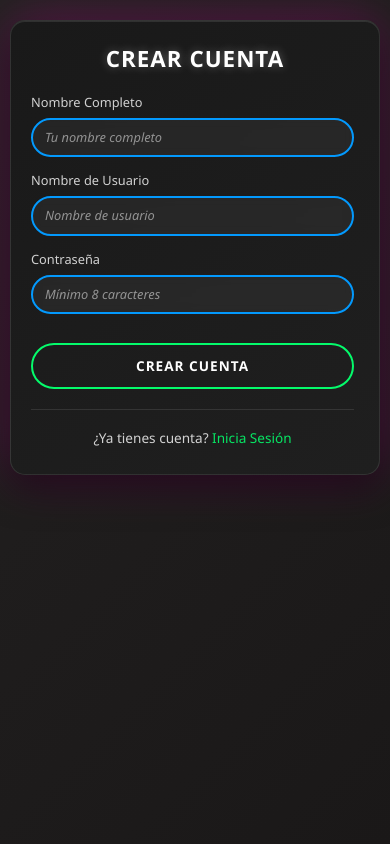
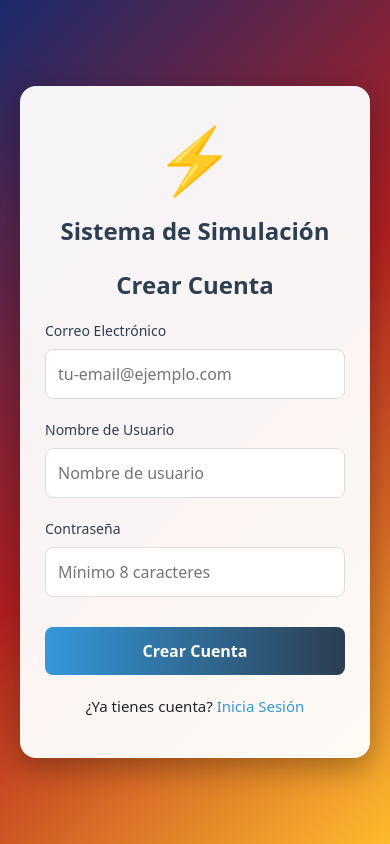
Before and after one commit to 2100679b/proyect, a Vue app in the folder frontend/: page /register in a window 390 px wide. Built offline with nearby package versions, Linux system fonts and the light colour scheme; no server answers.

Commit message:
Proyecto inicial con base de datos PostgreSQL para monitoreo de dispositivos

```diff
--- a/frontend/src/components/sesion/login.vue
+++ b/frontend/src/components/sesion/login.vue
@@ -1,6 +1,11 @@
 <template>
   <div class="login-container">
     <div class="login-box">
+      <div class="logo-container">
+        <div class="app-logo">⚡</div>
+        <h1 class="app-name">Sistema de Simulación</h1>
+      </div>
+
       <h1 class="login-title">{{ isRegister ? 'Registro' : 'Iniciar Sesión' }}</h1>
       <p class="login-subtitle">
         {{ isRegister ? 'Crea una cuenta nueva' : 'Ingresa a tu cuenta' }}
@@ -20,12 +25,22 @@
 
         <div class="form-group">
           <label class="form-label">{{ isRegister ? 'Nombre de usuario:' : 'Usuario o correo:' }}</label>
+
+          <!-- Input separados para resolver el problema de v-model -->
           <input
-            :value="isRegister ? formData.username : formData.identifier"
-            @input="updateInput"
+            v-if="isRegister"
+            v-model="formData.username"
             type="text"
             class="form-input"
-            :placeholder="isRegister ? 'Tu nombre de usuario' : 'Usuario o email'"
+            placeholder="Tu nombre de usuario"
+            required
+          />
+          <input
+            v-else
+            v-model="formData.identifier"
+            type="text"
+            class="form-input"
+            placeholder="Usuario o email"
             required
           />
         </div>
@@ -54,16 +69,23 @@
         </a>
       </div>
 
-      <p v-if="errorMessage" class="error-message">{{ errorMessage }}</p>
-      <p v-if="successMessage" class="success-message">{{ successMessage }}</p>
+      <div v-if="errorMessage" class="message-box error-message">
+        <i class="icon">⚠️</i> {{ errorMessage }}
+      </div>
+
+      <div v-if="successMessage" class="message-box success-message">
+        <i class="icon">✅</i> {{ successMessage }}
+      </div>
     </div>
   </div>
 </template>
 
 <script>
 import axios from 'axios';
+import { setAuthToken } from '../utils/auth';
 
-const API_URL = '/api/users';
+// Configura la URL base para todas las solicitudes
+axios.defaults.baseURL = process.env.VUE_APP_API_URL || '';
 
 export default {
   name: 'Login',
@@ -82,87 +104,259 @@ export default {
     };
   },
   methods: {
-    updateInput(event) {
-      if (this.isRegister) {
-        this.formData.username = event.target.value;
-      } else {
-        this.formData.identifier = event.target.value;
-      }
-    },
     toggleForm() {
       this.isRegister = !this.isRegister;
-      this.clearForm();
+      this.clearMessages();
     },
-    clearForm() {
-      this.formData = {
-        email: '',
-        username: '',
-        password: '',
-        identifier: ''
-      };
+    clearMessages() {
       this.errorMessage = '';
       this.successMessage = '';
     },
     async register() {
       this.isLoading = true;
-      this.errorMessage = '';
-      this.successMessage = '';
+      this.clearMessages();
 
       try {
-        const res = await axios.post(`${API_URL}/register`, {
+        const response = await axios.post('/api/users/register', {
           email: this.formData.email,
           username: this.formData.username,
           password: this.formData.password
         });
 
-        this.successMessage = res.data.message || '¡Registro exitoso!';
-        this.clearForm();
+        this.successMessage = response.data.message || '¡Registro exitoso!';
+
+        // Limpiar formulario después de registro exitoso
+        this.formData = {
+          email: '',
+          username: '',
+          password: '',
+          identifier: ''
+        };
+
+        // Cambiar automáticamente a login después de 2 segundos
         setTimeout(() => {
           this.isRegister = false;
         }, 2000);
-      } catch (err) {
-        this.errorMessage = err.response?.data?.error || 'Error al registrar usuario';
-        console.error('Error en registro:', err);
+      } catch (error) {
+        this.handleError(error, 'registro');
       } finally {
         this.isLoading = false;
       }
     },
     async login() {
       this.isLoading = true;
-      this.errorMessage = '';
-      this.successMessage = '';
+      this.clearMessages();
 
       try {
-        const res = await axios.post(`${API_URL}/login`, {
+        const response = await axios.post('/api/users/login', {
           identifier: this.formData.identifier,
           password: this.formData.password
         });
 
-        localStorage.setItem('token', res.data.token);
-        this.successMessage = res.data.message || '¡Inicio de sesión exitoso!';
+        // Guardar token y datos de usuario
+        setAuthToken(response.data.token);
 
-        const userName = this.formData.identifier;
+        this.successMessage = response.data.message || '¡Inicio de sesión exitoso!';
 
-        this.clearForm();
+        // Limpiar formulario
+        this.formData.password = '';
 
+        // Redirigir después de 1.5 segundos
         setTimeout(() => {
-          this.$emit('login-success', {
-            usuario: res.data.usuario || null,
-            userName: userName,
-            timestamp: new Date().toISOString()
-          });
-          this.$router.push('/menu');
+          this.$router.push('/dashboard');
         }, 1500);
 
-      } catch (err) {
-        this.errorMessage = err.response?.data?.error || 'Error al iniciar sesión';
-        console.error('Error en login:', err);
+      } catch (error) {
+        this.handleError(error, 'inicio de sesión');
       } finally {
         this.isLoading = false;
+      }
+    },
+    handleError(error, context) {
+      console.error(`Error en ${context}:`, error);
+
+      if (error.response) {
+        // Error del servidor (4xx, 5xx)
+        if (error.response.data && error.response.data.error) {
+          this.errorMessage = error.response.data.error;
+        } else {
+          this.errorMessage = `Error en ${context}: ${error.response.status}`;
+        }
+      } else if (error.request) {
+        // La solicitud se hizo pero no se recibió respuesta
+        this.errorMessage = 'No se pudo conectar al servidor. Verifica tu conexión.';
+      } else {
+        // Error al configurar la solicitud
+        this.errorMessage = `Error de configuración: ${error.message}`;
       }
     }
   }
 };
 </script>
 
-<style scoped src="./login.css"></style>
+<style scoped>
+.login-container {
+  display: flex;
+  justify-content: center;
+  align-items: center;
+  min-height: 100vh;
+  background: linear-gradient(135deg, #1a2a6c, #b21f1f, #fdbb2d);
+  padding: 20px;
+}
+
+.login-box {
+  background: rgba(255, 255, 255, 0.95);
+  border-radius: 16px;
+  box-shadow: 0 10px 30px rgba(0, 0, 0, 0.3);
+  padding: 40px;
+  width: 100%;
+  max-width: 450px;
+  transition: all 0.3s ease;
+}
+
+.logo-container {
+  text-align: center;
+  margin-bottom: 25px;
+}
+
+.app-logo {
+  font-size: 64px;
+  margin-bottom: 10px;
+}
+
+.app-name {
+  color: #2c3e50;
+  font-size: 24px;
+  font-weight: 700;
+  margin: 0;
+}
+
+.login-title {
+  color: #2c3e50;
+  font-size: 28px;
+  font-weight: 700;
+  text-align: center;
+  margin-bottom: 8px;
+}
+
+.login-subtitle {
+  color: #7f8c8d;
+  text-align: center;
+  margin-bottom: 30px;
+  font-size: 16px;
+}
+
+.login-form {
+  margin-bottom: 25px;
+}
+
+.form-group {
+  margin-bottom: 20px;
+}
+
+.form-label {
+  display: block;
+  margin-bottom: 8px;
+  color: #2c3e50;
+  font-weight: 500;
+  font-size: 14px;
+}
+
+.form-input {
+  width: 100%;
+  padding: 14px;
+  border: 1px solid #ddd;
+  border-radius: 8px;
+  font-size: 16px;
+  transition: border-color 0.3s;
+  box-sizing: border-box;
+}
+
+.form-input:focus {
+  border-color: #3498db;
+  outline: none;
+  box-shadow: 0 0 0 3px rgba(52, 152, 219, 0.2);
+}
+
+.submit-btn {
+  width: 100%;
+  padding: 14px;
+  background: linear-gradient(to right, #3498db, #2c3e50);
+  color: white;
+  border: none;
+  border-radius: 8px;
+  font-size: 16px;
+  font-weight: 600;
+  cursor: pointer;
+  transition: all 0.3s ease;
+}
+
+.submit-btn:hover {
+  transform: translateY(-2px);
+  box-shadow: 0 5px 15px rgba(0, 0, 0, 0.2);
+}
+
+.submit-btn:disabled {
+  background: #bdc3c7;
+  cursor: not-allowed;
+  transform: none;
+  box-shadow: none;
+}
+
+.links-container {
+  text-align: center;
+  margin-bottom: 20px;
+}
+
+.toggle-login-link {
+  color: #3498db;
+  text-decoration: none;
+  font-weight: 500;
+  transition: color 0.3s;
+}
+
+.toggle-login-link:hover {
+  color: #2980b9;
+  text-decoration: underline;
+}
+
+.message-box {
+  padding: 15px;
+  border-radius: 8px;
+  display: flex;
+  align-items: center;
+  font-size: 15px;
+  margin-top: 20px;
+}
+
+.error-message {
+  background-color: #ffecec;
+  color: #e74c3c;
+  border: 1px solid #fadbd8;
+}
+
+.success-message {
+  background-color: #e8f7f0;
+  color: #27ae60;
+  border: 1px solid #d4efdf;
+}
+
+.icon {
+  margin-right: 10px;
+  font-size: 18px;
+}
+
+@media (max-width: 500px) {
+  .login-box {
+    padding: 25px;
+  }
+
+  .login-title {
+    font-size: 24px;
+  }
+
+  .form-input, .submit-btn {
+    padding: 12px;
+  }
+}
+</style>
--- a/frontend/src/components/sesion/register.vue
+++ b/frontend/src/components/sesion/register.vue
@@ -1,23 +1,28 @@
 <template>
   <div class="register-container">
     <div class="register-card">
+      <div class="logo-container">
+        <div class="app-logo">⚡</div>
+        <h1 class="app-name">Sistema de Simulación</h1>
+      </div>
+
       <h2>Crear Cuenta</h2>
       <form @submit.prevent="handleSubmit" class="register-form">
 
-        <!-- Nombre completo -->
+        <!-- Email -->
         <div class="form-group">
-          <label for="nombre">Nombre Completo</label>
+          <label for="email">Correo Electrónico</label>
           <input
-            type="text"
-            id="nombre"
-            v-model.trim="form.nombre"
-            :class="{ 'error': errors.nombre }"
-            placeholder="Tu nombre completo"
+            type="email"
+            id="email"
+            v-model.trim="form.email"
+            :class="{ 'error': errors.email }"
+            placeholder="tu-email@ejemplo.com"
             :disabled="isSubmitting"
             required
             maxlength="100"
           />
-          <span v-if="errors.nombre" class="error-message">{{ errors.nombre }}</span>
+          <span v-if="errors.email" class="error-message">{{ errors.email }}</span>
         </div>
 
         <!-- Username -->
@@ -38,35 +43,18 @@
 
         <!-- Password -->
         <div class="form-group">
-          <label for="contrasena">Contraseña</label>
+          <label for="password">Contraseña</label>
           <input
             type="password"
-            id="contrasena"
-            v-model="form.contrasena"
-            :class="{ 'error': errors.contrasena }"
+            id="password"
+            v-model="form.password"
+            :class="{ 'error': errors.password }"
             placeholder="Mínimo 8 caracteres"
             :disabled="isSubmitting"
             required
             maxlength="100"
           />
-          <span v-if="errors.contrasena" class="error-message">{{ errors.contrasena }}</span>
-        </div>
-
-        <!-- Roles (opcional) -->
-        <div class="form-group" v-if="showRoleSelection">
-          <label for="roles">Roles</label>
-          <select
-            id="roles"
-            v-model="form.selectedRoles"
-            :class="{ 'error': errors.roles }"
-            :disabled="isSubmitting"
-            multiple
-          >
-            <option v-for="role in availableRoles" :key="role.id" :value="role.id">
-              {{ role.role }}
-            </option>
-          </select>
-          <span v-if="errors.roles" class="error-message">{{ errors.roles }}</span>
+          <span v-if="errors.password" class="error-message">{{ errors.password }}</span>
         </div>
 
         <!-- Mensajes -->
@@ -96,34 +84,17 @@ export default {
   data() {
     return {
       form: {
-        nombre: '',
+        email: '',
         username: '',
-        contrasena: '',
-        selectedRoles: []
+        password: '',
       },
       errors: {},
       isSubmitting: false,
       generalError: '',
       successMessage: '',
-      showRoleSelection: false, // Cambiar a true si quieres mostrar selección de roles
-      availableRoles: []
     };
   },
-  async mounted() {
-    if (this.showRoleSelection) {
-      await this.loadAvailableRoles();
-    }
-  },
   methods: {
-    async loadAvailableRoles() {
-      try {
-        const response = await axios.get('/api/roles');
-        this.availableRoles = response.data;
-      } catch (error) {
-        console.error('Error cargando roles:', error);
-      }
-    },
-
     clearMessages() {
       this.generalError = '';
       this.successMessage = '';
@@ -133,20 +104,20 @@ export default {
     validateForm() {
       this.errors = {};
 
-      if (!this.form.nombre || this.form.nombre.length > 100) {
-        this.errors.nombre = 'El nombre completo es requerido y debe tener máximo 100 caracteres';
+      // Validación de email
+      const emailRegex = /^[^\s@]+@[^\s@]+\.[^\s@]+$/;
+      if (!this.form.email || !emailRegex.test(this.form.email)) {
+        this.errors.email = 'Por favor ingresa un correo electrónico válido';
       }
 
-      if (!this.form.username || this.form.username.length < 3 || this.form.username.length > 100) {
-        this.errors.username = 'El nombre de usuario debe tener entre 3 y 100 caracteres';
+      // Validación de username
+      if (!this.form.username || this.form.username.length < 3 || this.form.username.length > 30) {
+        this.errors.username = 'El nombre de usuario debe tener entre 3 y 30 caracteres';
       }
 
-      if (!this.form.contrasena || this.form.contrasena.length < 8 || this.form.contrasena.length > 100) {
-        this.errors.contrasena = 'La contraseña debe tener entre 8 y 100 caracteres';
-      }
-
-      if (this.showRoleSelection && this.form.selectedRoles.length === 0) {
-        this.errors.roles = 'Debe seleccionar al menos un rol';
+      // Validación de password
+      if (!this.form.password || this.form.password.length < 8 || this.form.password.length > 100) {
+        this.errors.password = 'La contraseña debe tener entre 8 y 100 caracteres';
       }
 
       return Object.keys(this.errors).length === 0;
@@ -161,64 +132,223 @@ export default {
 
       try {
         const userData = {
-          nombre: this.form.nombre.trim(),
+          email: this.form.email.trim(),
           username: this.form.username.trim(),
-          password: this.form.contrasena,   // <-- Aquí corregí para que la propiedad sea "password"
-          roles: this.form.selectedRoles.length ? this.form.selectedRoles : []
+          password: this.form.password,
         };
-
-        console.log('Enviando datos:', { ...userData, password: '[HIDDEN]' });
 
         const response = await axios.post('/api/users/register', userData);
 
-        if (response.status >= 200 && response.status < 300) {
-          this.successMessage = 'Usuario registrado con éxito. ¡Ya puedes iniciar sesión!';
+        if (response.data.message) {
+          this.successMessage = response.data.message;
 
           // Limpiar formulario
           this.form = {
-            nombre: '',
+            email: '',
             username: '',
-            contrasena: '',
-            selectedRoles: []
+            password: '',
           };
 
+          // Redirigir después de 2 segundos
           setTimeout(() => {
             this.$router.push('/login');
           }, 2000);
-        } else {
-          this.generalError = response.data.mensaje || 'Error al registrar usuario';
         }
       } catch (error) {
+        this.handleError(error);
+      } finally {
+        this.isSubmitting = false;
+      }
+    },
+
+    handleError(error) {
       console.error('Error en registro:', error);
 
       if (error.response) {
         const status = error.response.status;
-          const message = error.response.data?.mensaje || error.response.data?.error;
+        const message = error.response.data?.error || error.response.data?.message;
 
         switch (status) {
-            case 409:
-              this.generalError = 'El nombre de usuario o nombre completo ya existe. Elige otro.';
-              break;
           case 400:
             this.generalError = message || 'Datos inválidos. Verifica la información.';
             break;
-            case 500:
-              this.generalError = 'Error interno del servidor. Intenta más tarde.';
+          case 409:
+            this.generalError = 'El correo o nombre de usuario ya están registrados';
             break;
           default:
-              this.generalError = message || 'Error del servidor.';
+            this.generalError = message || 'Error del servidor. Intenta más tarde.';
         }
       } else if (error.request) {
         this.generalError = 'Error de conexión. Verifica tu internet.';
       } else {
         this.generalError = 'Error desconocido. Intenta nuevamente.';
       }
-      } finally {
-        this.isSubmitting = false;
-      }
     }
   }
 };
 </script>
 
-<style scoped src="./register.css"></style>
+<style scoped>
+.register-container {
+  display: flex;
+  justify-content: center;
+  align-items: center;
+  min-height: 100vh;
+  background: linear-gradient(135deg, #1a2a6c, #b21f1f, #fdbb2d);
+  padding: 20px;
+}
+
+.register-card {
+  background: rgba(255, 255, 255, 0.95);
+  border-radius: 16px;
+  box-shadow: 0 10px 30px rgba(0, 0, 0, 0.3);
+  padding: 40px;
+  width: 100%;
+  max-width: 500px;
+  transition: all 0.3s ease;
+}
+
+.logo-container {
+  text-align: center;
+  margin-bottom: 25px;
+}
+
+.app-logo {
+  font-size: 64px;
+  margin-bottom: 10px;
+}
+
+.app-name {
+  color: #2c3e50;
+  font-size: 24px;
+  font-weight: 700;
+  margin: 0;
+}
+
+h2 {
+  color: #2c3e50;
+  font-size: 28px;
+  font-weight: 700;
+  text-align: center;
+  margin-bottom: 8px;
+}
+
+.register-form {
+  margin-top: 20px;
+}
+
+.form-group {
+  margin-bottom: 20px;
+}
+
+label {
+  display: block;
+  margin-bottom: 8px;
+  color: #2c3e50;
+  font-weight: 500;
+  font-size: 14px;
+}
+
+input {
+  width: 100%;
+  padding: 14px;
+  border: 1px solid #ddd;
+  border-radius: 8px;
+  font-size: 16px;
+  transition: border-color 0.3s;
+  box-sizing: border-box;
+}
+
+input:focus {
+  border-color: #3498db;
+  outline: none;
+  box-shadow: 0 0 0 3px rgba(52, 152, 219, 0.2);
+}
+
+input.error {
+  border-color: #e74c3c;
+}
+
+.error-message {
+  display: block;
+  margin-top: 5px;
+  color: #e74c3c;
+  font-size: 14px;
+}
+
+.register-btn {
+  width: 100%;
+  padding: 14px;
+  background: linear-gradient(to right, #3498db, #2c3e50);
+  color: white;
+  border: none;
+  border-radius: 8px;
+  font-size: 16px;
+  font-weight: 600;
+  cursor: pointer;
+  transition: all 0.3s ease;
+  margin-top: 10px;
+}
+
+.register-btn:hover {
+  transform: translateY(-2px);
+  box-shadow: 0 5px 15px rgba(0, 0, 0, 0.2);
+}
+
+.register-btn:disabled {
+  background: #bdc3c7;
+  cursor: not-allowed;
+  transform: none;
+  box-shadow: none;
+}
+
+.login-link {
+  text-align: center;
+  margin-top: 20px;
+  font-size: 15px;
+}
+
+.login-link a {
+  color: #3498db;
+  text-decoration: none;
+  font-weight: 500;
+}
+
+.login-link a:hover {
+  text-decoration: underline;
+}
+
+.general-error {
+  padding: 12px;
+  background-color: #ffecec;
+  color: #e74c3c;
+  border: 1px solid #fadbd8;
+  border-radius: 8px;
+  margin-top: 15px;
+  text-align: center;
+}
+
+.success-message {
+  padding: 12px;
+  background-color: #e8f7f0;
+  color: #27ae60;
+  border: 1px solid #d4efdf;
+  border-radius: 8px;
+  margin-top: 15px;
+  text-align: center;
+}
+
+@media (max-width: 500px) {
+  .register-card {
+    padding: 25px;
+  }
+
+  h2 {
+    font-size: 24px;
+  }
+
+  input, .register-btn {
+    padding: 12px;
+  }
+}
+</style>
--- /dev/null
+++ b/frontend/src/utils/auth.js
@@ -0,0 +1,41 @@
+import axios from 'axios';
+
+export const setAuthToken = (token) => {
+  if (token) {
+    localStorage.setItem('token', token);
+    axios.defaults.headers.common['Authorization'] = `Bearer ${token}`;
+  } else {
+    delete axios.defaults.headers.common['Authorization'];
+    localStorage.removeItem('token');
+  }
+};
+
+export const checkAuth = () => {
+  const token = localStorage.getItem('token');
+  if (token) {
+    setAuthToken(token);
+    return true;
+  }
+  return false;
+};
+
+export const getUserFromToken = () => {
+  const token = localStorage.getItem('token');
+  if (!token) return null;
+
+  try {
+    const base64Url = token.split('.')[1];
+    const base64 = base64Url.replace(/-/g, '+').replace(/_/g, '/');
+    const jsonPayload = decodeURIComponent(
+      atob(base64)
+        .split('')
+        .map(c => '%' + ('00' + c.charCodeAt(0).toString(16)).slice(-2))
+        .join('')
+    );
+
+    return JSON.parse(jsonPayload);
+  } catch (error) {
+    console.error('Error al decodificar token:', error);
+    return null;
+  }
+};
```
Also changed, not shown: frontend/src/main.js (+31 -16 lines). Lines whose indentation alone changed are shown as unchanged.
